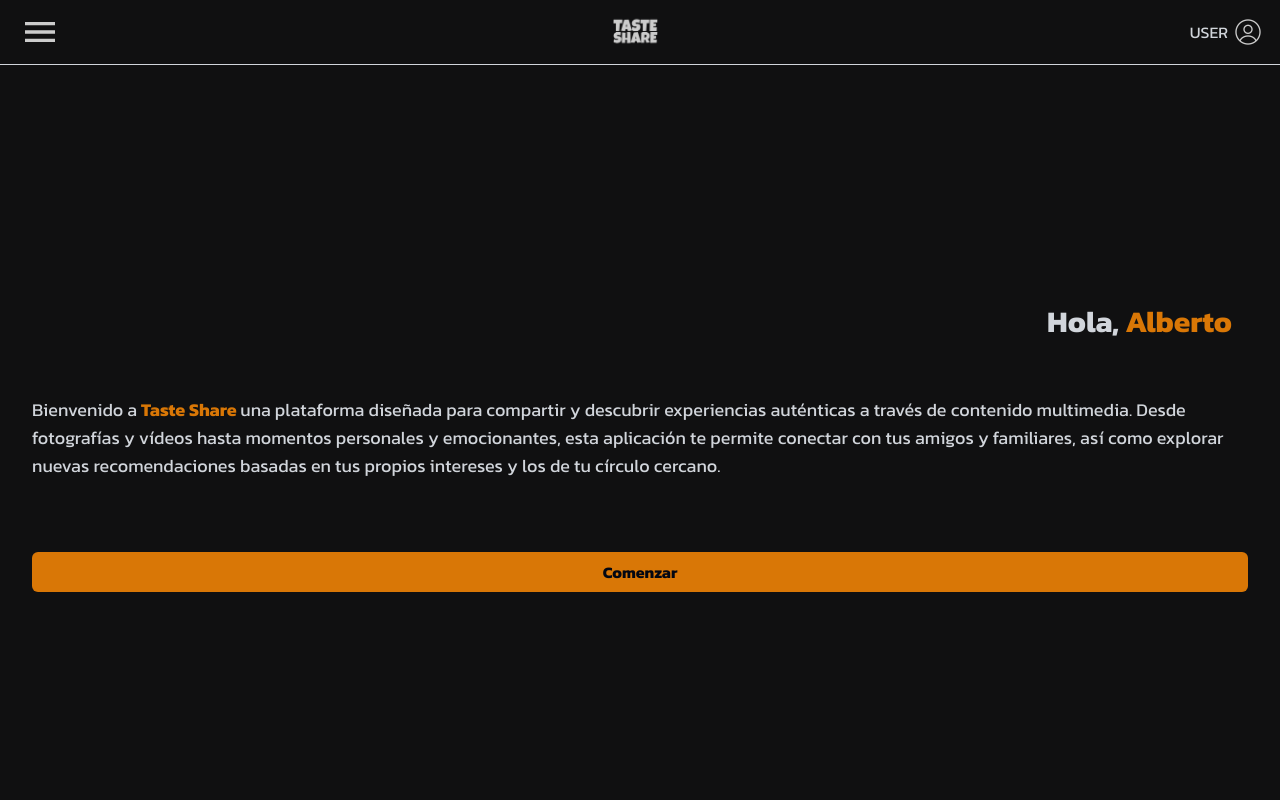
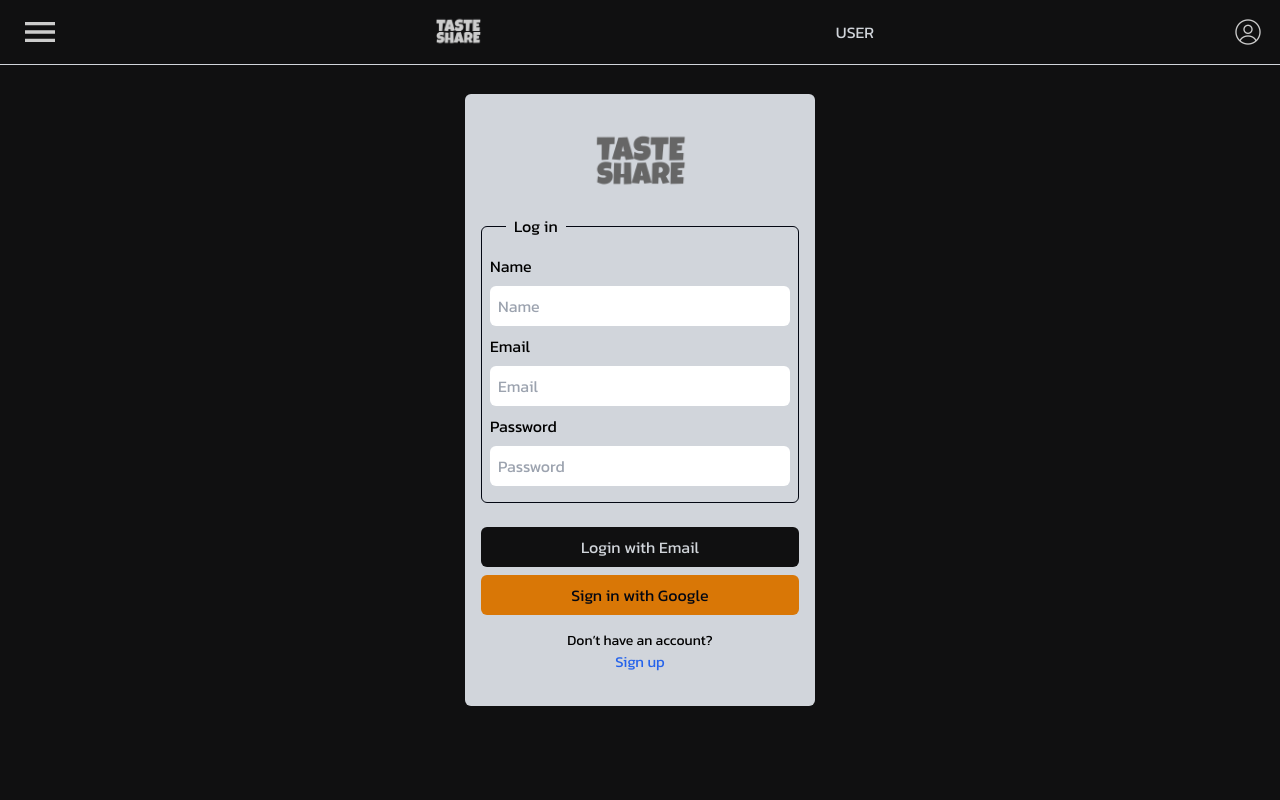
Before and after one commit to Chispaclick/Taste-Share, a Next.js app: page /wellcome in a window 1280 px wide. Shown: the top 800 px of the page. Built offline with nearby package versions, Linux system fonts and the light colour scheme.

Commit message:
Taste Share commit #33

```diff
--- a/src/app/wellcome/page.jsx
+++ b/src/app/wellcome/page.jsx
@@ -6,7 +6,7 @@ function Wellcome() {
     <div className="flex flex-col place-content-center items-center bg-background text-gray-300 p-8 mt-10 w-full h-screen">
       <div className="flex place-content-end items-center w-full pr-4">
         <h1 className="text-3xl font-bold my-4 animate__animated animate__fadeInUp mb-14 ">
-          Hola,{" "}
+          Hola,
           <Link href="/profile">
             <span className="text-amber-600 font-bold"> Alberto</span>
           </Link>
@@ -24,9 +24,9 @@ function Wellcome() {
         recomendaciones basadas en tus propios intereses y los de tu círculo
         cercano.
       </p>
-      <button className="bg-amber-600 text-gray-950 font-bold w-full rounded-md p-2 mt-10 hover:bg-gray-300 transition-all ease-in ">
+      <Link className="w-full" href="/"><button className="bg-amber-600 text-gray-950 font-bold w-full rounded-md p-2 mt-10 hover:bg-gray-300 transition-all ease-in ">
         Comenzar
-      </button>
+      </button></Link>
     </div>
   );
 }
--- a/src/components/client-component/ClientComponent.jsx
+++ b/src/components/client-component/ClientComponent.jsx
@@ -3,12 +3,9 @@
 import NavBar from "@/components/navbar/NavBar";
 import SlideMain from "@/components/slide-main/SlideMain";
 import { useState } from "react";
-import Footer from "@/components/footer/Footer";
-import Login from "../login/Login";
 import { Provider } from "react-redux";
 import { store } from '@/store/store';
-import Home from "@/app/page";
-import FormState from "../form-state/FormState";
+import FormState from '@/components/form-state/FormState';
 
 export default function ClientComponent({ children }) {
   const [isOpen, setIsOpen] = useState(false);
@@ -25,10 +22,9 @@ export default function ClientComponent({ children }) {
   return (
     <>
       <Provider store={store}>
-
-        {/* Barra de navegación <FormState /> */}
+        <FormState />
+        {/* Barra de navegación  */}
         <NavBar toggleMenu={toggleMenu} showLogin={showLogin} />
-        <Login loginHidden={loginHidden} />
         {/* Menú desplegable<Login /> */}
         <SlideMain isOpen={isOpen} />
 
--- a/src/components/form-state/FormState.jsx
+++ b/src/components/form-state/FormState.jsx
@@ -1,27 +1,42 @@
+'use client'
 import React, { useState } from "react";
+import { useRouter } from "next/navigation";
 
 function FormState() {
+  const [ formOpen, setFormOpen ] = useState(true)
   const [form, setForm] = useState({
     name: "",
     email: "",
     password: "",
   });
 
+  const router = useRouter(); // Hook para manejar la navegación
+
   const handlerFormSubmit = (e) => {
-    e.preventDefault();
-    console.log("El formulario funciona:", form);
+    e.preventDefault(); // Evita el comportamiento predeterminado del formulario
+    // Valida los campos del formulario
+    if (form.name && form.email && form.password) {
+      console.log("Formulario válido. Redirigiendo...");
+      router.push("/wellcome"); // Redirige a la página /wellcome si pasa la validación
+    } else {
+      alert("Por favor, completa todos los campos."); // Muestra un mensaje de error si falta información
+    }
+    setFormOpen(false)
   };
 
   return (
-    <div className="sticky z-50 top-0 flex flex-col place-content-center items-center bg-background w-full h-screen ">
+    <div className={` flex flex-col place-content-center items-center bg-background w-full h-screen ${
+      formOpen
+          ? "visibility"
+          : "hidden"
+      }`}>
       <form
         className="flex flex-col animate__animated animate__fadeInUp first-letter:place-content-center items-center bg-gray-300 w-[350px] rounded-md p-4"
         onSubmit={handlerFormSubmit}
       >
         <img src="/logo_taste_share.png" className="w-24 brightness-50 m-4" />
         <fieldset
-          className="border-gray-950 border-[1px] rounded-md  pt-4 p-2
-        mb-6"
+          className="border-gray-950 border-[1px] rounded-md pt-4 p-2 mb-6"
         >
           <legend className="ml-4 px-2">Log in</legend>
           <label className="w-full" htmlFor="name"></label>
@@ -35,10 +50,11 @@ function FormState() {
             }}
             id="name"
             name="name"
-            className="w-full p-2 rounded-md  mt-2 mb-2"
+            className="w-full p-2 rounded-md mt-2 mb-2"
             type="text"
             placeholder="Name"
             value={form.name}
+            required
           />
           <label className="w-full p-2" htmlFor="email"></label>
           Email
@@ -51,10 +67,11 @@ function FormState() {
             }}
             id="email"
             name="email"
-            className="w-full p-2 rounded-md  mt-2 mb-2"
+            className="w-full p-2 rounded-md mt-2 mb-2"
             type="email"
             placeholder="Email"
             value={form.email}
+            required
           />
           <label className="w-full p-2" htmlFor="password"></label>
           Password
@@ -67,21 +84,28 @@ function FormState() {
             }}
             id="password"
             name="password"
-            className="w-full p-2 rounded-md  mt-2 my-2"
+            className="w-full p-2 rounded-md mt-2 my-2"
             type="password"
             placeholder="Password"
             value={form.password}
+            required
           />
         </fieldset>
 
-        <button className="bg-background w-full p-2 mb-2 text-gray-300 rounded-md flex place-content-center items-center">
+        <button
+          type="submit"
+          className="bg-background w-full p-2 mb-2 text-gray-300 rounded-md flex place-content-center items-center"
+        >
           Login with Email
         </button>
 
-        <button className="bg-amber-600 w-full p-2 mb-2 text-gray-950 rounded-md flex place-content-center items-center">
+        <button
+          onClick={() => alert("Sign in with Google no está implementado.")}
+          type="button"
+          className="bg-amber-600 w-full p-2 mb-2 text-gray-950 rounded-md flex place-content-center items-center"
+        >
           Sign in with Google
         </button>
-
         <p className="text-sm pt-2">Don’t have an account?</p>
         <p className="text-blue-600 text-[15px] pb-4">Sign up</p>
       </form>
--- a/src/components/navbar/NavBar.jsx
+++ b/src/components/navbar/NavBar.jsx
@@ -11,12 +11,9 @@ function NavBar({ toggleMenu, showLogin }) {
       <Link href="/taste-share">
         <img src="/logo_taste_share.png" className="w-12 ml-5" />
       </Link>
-      <Link
-      className="flex items-center"
-      href="/log">
-        <h3 className="text-gray-300 pr-1">USER</h3>
-        <img src="user_logo.png" className="w-8 mr-1" />
-      </Link>
+
+      <h3 className="text-gray-300 pr-1">USER</h3>
+      <img src="user_logo.png" className="w-8 mr-1" />
     </div>
   );
 }
--- a/src/components/slide-main/SlideMain.jsx
+++ b/src/components/slide-main/SlideMain.jsx
@@ -47,14 +47,14 @@ function SlideMain({ isOpen, setIsOpen }) {
           <FluentHome16Regular className="pr-2" />
           Home
         </Link>
-        <Link
+        {/*<Link
           onClick={handleClose}
           className="text-gray-300 text-lg p-1 hover:bg-amber-600 hover:text-gray-950 pl-4 rounded-md  font-semibold mb-2 transition duration-300 ease-in-out flex items-center"
           href="/wellcome"
         >
           <FluentHome16Regular className="pr-2" />
           Wellcome
-        </Link>
+        </Link>*/}
         <Link
           onClick={handleClose}
           className="text-gray-300 text-lg p-1 hover:bg-amber-600 hover:text-gray-950 pl-4 rounded-md  font-semibold mb-2 transition duration-300 ease-in-out flex items-center"
```
